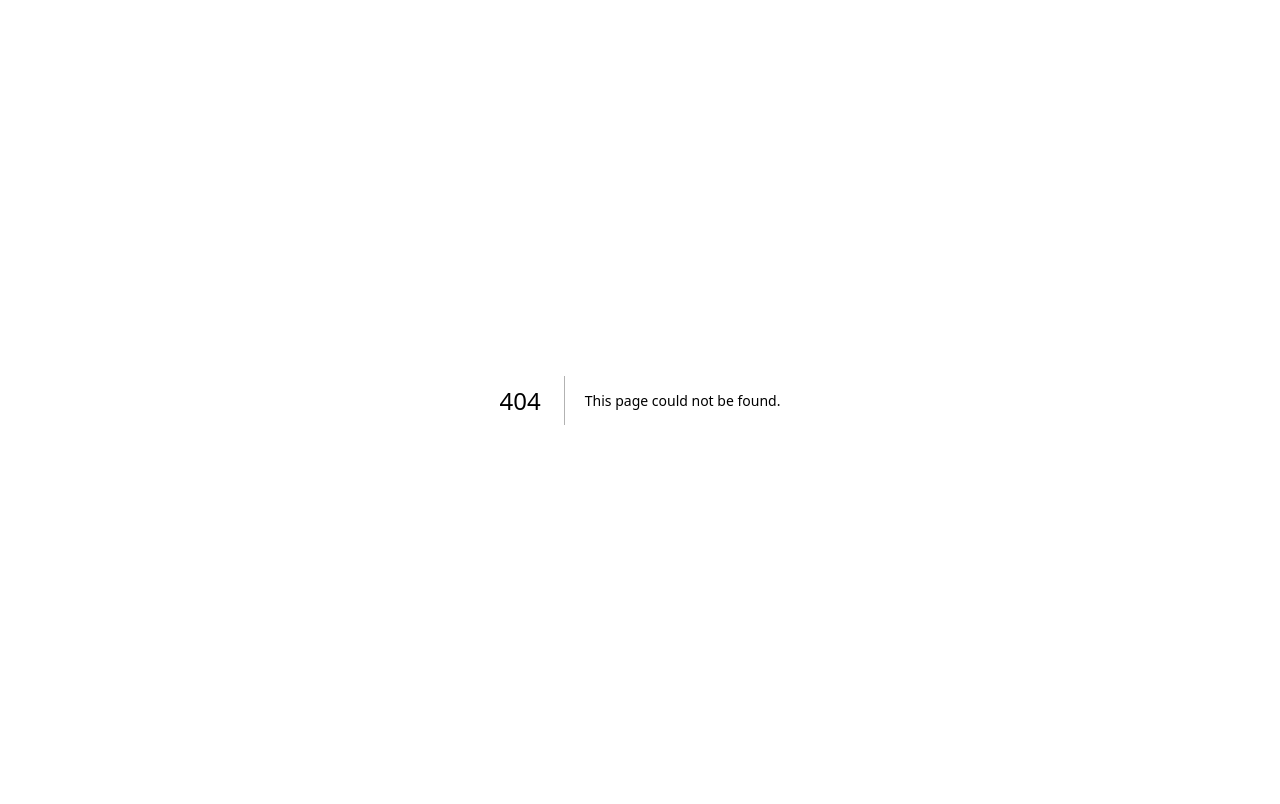
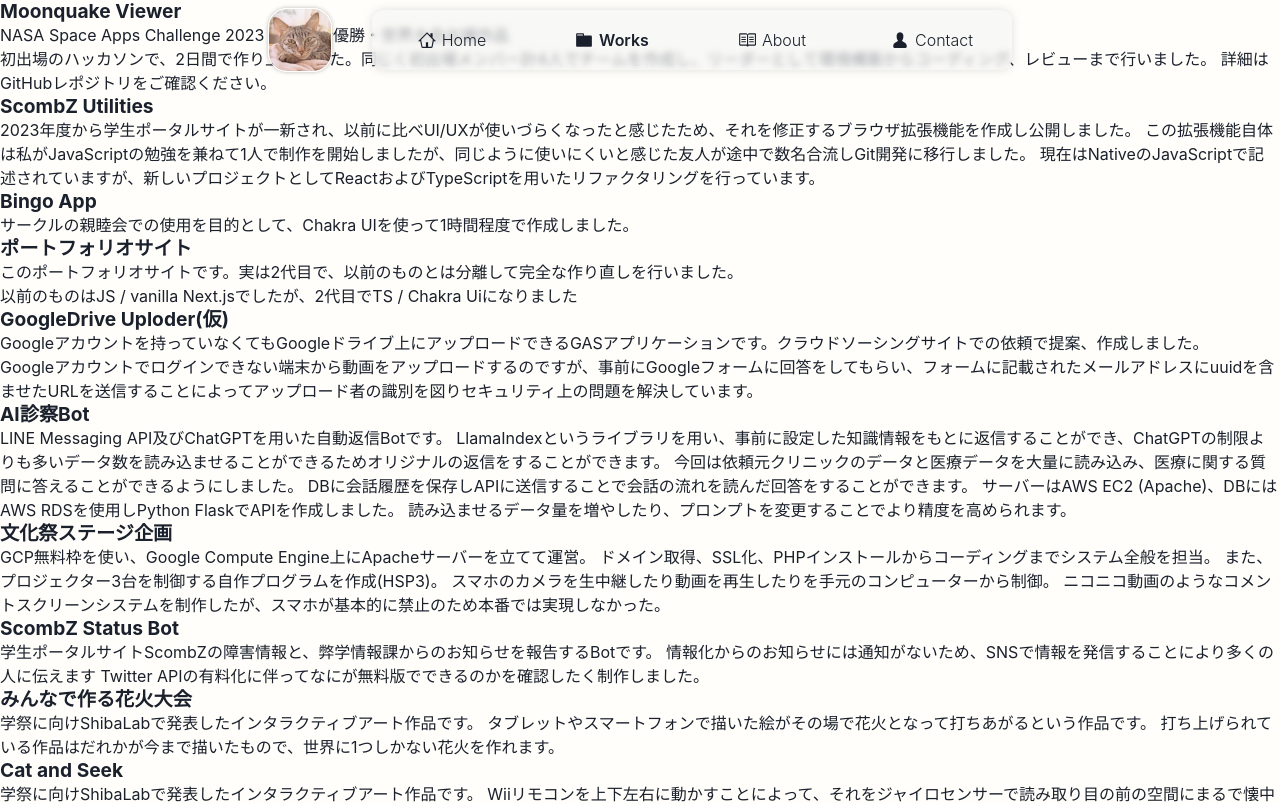
Before and after one commit to yudai1204/portfolio-2.0, a Next.js app: page /works in a window 1280 px wide. Before the commit this address had no page. Shown: the top 804 px of the page. Built offline with nearby package versions, Linux system fonts and the light colour scheme.

Commit message:
とりあえず表示

```diff
--- /dev/null
+++ b/src/pages/works.tsx
@@ -0,0 +1,40 @@
+import { Box, Text, Heading } from "@chakra-ui/react";
+import Head from "next/head";
+import { Footer } from "../components/footer";
+import { Menu } from "../components/menu";
+import { works } from "../data";
+import type { Work } from "../types";
+
+type Props = {
+  work: Work;
+};
+const Work = (props: Props) => {
+  const { work } = props;
+  return (
+    <Box>
+      <Heading as="h4" fontSize="1.2rem">
+        {work.title}
+      </Heading>
+      <Text>{work.shortDescription}</Text>
+    </Box>
+  );
+};
+
+const Works = () => {
+  return (
+    <>
+      <Head>
+        <title>Works | yudai04 portfolio</title>
+      </Head>
+      <Box bgColor="#ffe8b611" minH="100vh">
+        <Menu active="works" />
+        {works.map((work) => (
+          <Work key={work.title} work={work} />
+        ))}
+        <Footer />
+      </Box>
+    </>
+  );
+};
+
+export default Works;
```
Also changed, not shown: src/pages/about.tsx (added, +25 -0 lines), src/pages/contact.tsx (added, +21 -0 lines).
